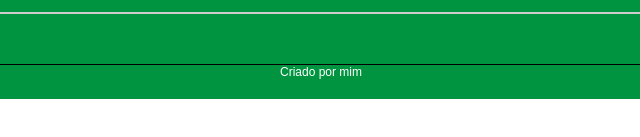
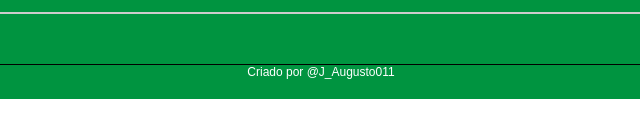
Before and after one commit to joaoglovienkaalmeida-maker/Projeto-Agrinho, a plain HTML site: page index.html in a window 1280 px wide. Shown: the part 185-322 px from the top of the page, 319-959 px from the left. Drawn offline with Linux system fonts and the light colour scheme.

Commit message:
Update index.html

```diff
--- a/index.html
+++ b/index.html
@@ -53,7 +53,7 @@
                 <div id="btn1" onclick="alert('Incrível, né?')">CLIQUE AQUI</div>
             </div>
 
-            <div class="texto1">Criado por mim</div>
+            <div class="texto1">Criado por @J_Augusto011</div>
         </div>
 
         <script>
```
